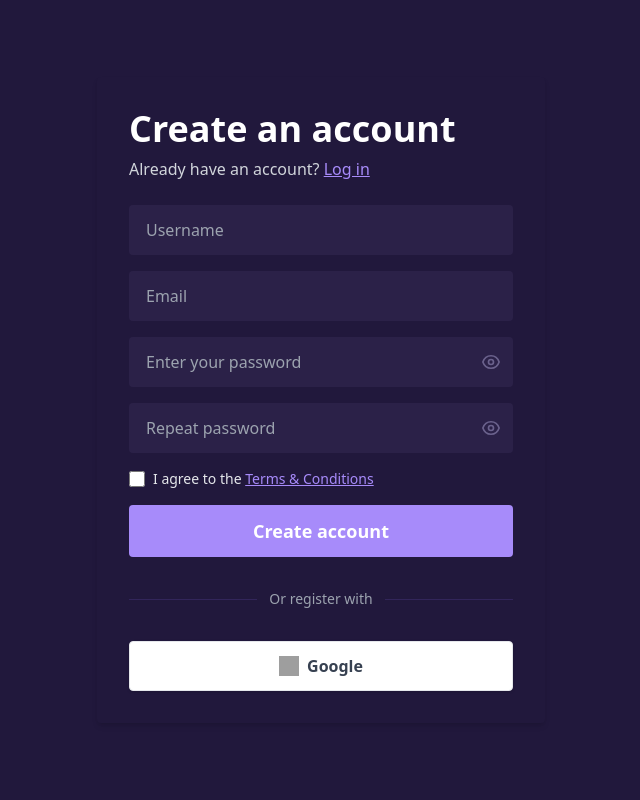
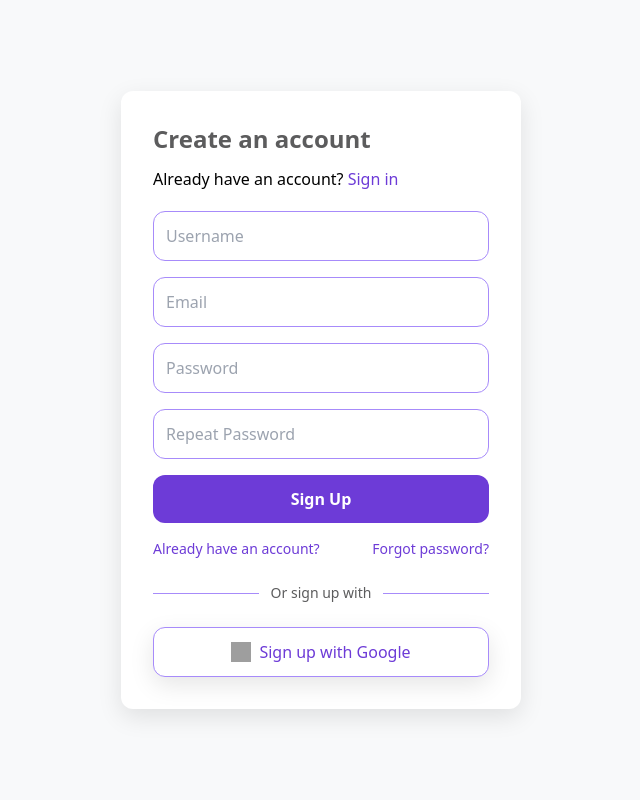
Before and after one commit to Somaiya-0/Social_media_web_app_-Cirqly-, a Django app: page /accounts/signup/ in a window 1280 px wide. Shown: the whole page, without its empty margins (319-959 px from the left). Run offline with Django 5.2, Linux system fonts and the light colour scheme; some libraries are stand-ins or nearby versions; grey boxes are pictures that could not be loaded.

Commit message:
modified to light theme

```diff
--- a/authy/templates/account/signup.html
+++ b/authy/templates/account/signup.html
@@ -2,99 +2,144 @@
 {% load i18n %}
 {% load socialaccount %}
 {% block content %}
-<div class="min-h-screen flex items-center justify-center bg-[#21183c]">
-  <div class="w-full max-w-md bg-[#21183c] rounded shadow-md p-8">
-    <h2 class="text-4xl font-bold mb-2 text-white text-left">Create an account</h2>
-    <div class="mb-6 text-gray-300 text-left">
+
+<style>
+:root {
+  --primary-color: #6d3bd7;
+  --primary-hover: #362fc9;
+  --secondary-color: #a78bfa;
+  --text-color: #5c5c5d;
+  --light-bg: #f8f9fa;
+  --card-bg: #ffffff;
+  --border-radius: 12px;
+  --shadow: 0 8px 24px rgba(0,0,0,0.1);
+  --transition: all 0.3s ease;
+}
+
+.signup-page {
+  background: var(--light-bg);
+}
+
+.signup-card {
+  background: var(--card-bg);
+  border-radius: var(--border-radius);
+  box-shadow: var(--shadow);
+  padding: 2rem;
+  max-width: 400px;
+  width: 100%;
+}
+
+.signup-card h2 {
+  color: var(--text-color);
+}
+
+.signup-card input {
+  border: 1px solid var(--secondary-color);
+  border-radius: var(--border-radius);
+  color: var(--text-color);
+  padding: 0.75rem;
+  width: 100%;
+  transition: var(--transition);
+  background: #fff;
+}
+
+.signup-card input:focus {
+  outline: none;
+  border-color: var(--primary-color);
+  box-shadow: 0 0 0 2px rgba(109,59,215,0.2);
+}
+
+.signup-card button.signup-btn {
+  background: var(--primary-color);
+  color: white;
+  border-radius: var(--border-radius);
+  padding: 0.75rem;
+  width: 100%;
+  font-weight: 600;
+  transition: var(--transition);
+  cursor: pointer;
+}
+
+.signup-card button.signup-btn:hover {
+  background: var(--primary-hover);
+}
+
+.signup-card a {
+  color: var(--primary-color);
+  transition: var(--transition);
+}
+
+.social-signup-btn {
+  display: flex;
+  align-items: center;
+  justify-content: center;
+  gap: 0.5rem;
+  padding: 0.75rem;
+  border-radius: var(--border-radius);
+  border: 1px solid var(--secondary-color);
+  background: var(--card-bg);
+  color: var(--text-color);
+  box-shadow: var(--shadow);
+  transition: var(--transition);
+  font-weight: 500;
+  text-decoration: none;
+}
+</style>
+
+<div class="min-h-screen flex items-center justify-center signup-page">
+  <div class="signup-card">
+    <h2 class="text-2xl font-bold mb-3">Create an account</h2>
+    <div class="mb-5">
       Already have an account?
-      <a href="{% url 'account_login' %}" class="text-[#a78bfa] underline hover:text-white">Log in</a>
+      <a href="{% url 'account_login' %}">Sign in</a>
     </div>
+
     <form method="post" action="{% url 'account_signup' %}" class="space-y-4">
       {% csrf_token %}
       {{ form.non_field_errors }}
-      <div class="flex space-x-3">
-        <div class="w-full">
-          <label class="sr-only" for="id_username">{% trans "Username" %}</label>
-          <input class="w-full px-4 py-3 rounded bg-[#2b2148] text-white placeholder-gray-400 border border-transparent focus:outline-none focus:ring-2 focus:ring-[#a78bfa] transition" type="text" name="username" id="id_username" placeholder="Username" required value="{{ form.username.value|default_if_none:'' }}">
-          {% if form.username.errors %}
-            <span class="text-sm text-red-400">{{ form.username.errors|striptags }}</span>
-          {% endif %}
-        </div>
+
+      <div>
+        <input type="text" name="username" placeholder="Username" required value="{{ form.username.value|default_if_none:'' }}">
+        {{ form.username.errors }}
       </div>
+
       <div>
-        <label class="sr-only" for="id_email">{% trans "Email" %}</label>
-        <input class="w-full px-4 py-3 rounded bg-[#2b2148] text-white placeholder-gray-400 border border-transparent focus:outline-none focus:ring-2 focus:ring-[#a78bfa] transition" type="email" name="email" id="id_email" placeholder="Email" required value="{{ form.email.value|default_if_none:'' }}">
-        {% if form.email.errors %}
-          <span class="text-sm text-red-400">{{ form.email.errors|striptags }}</span>
-        {% endif %}
+        <input type="email" name="email" placeholder="Email" required value="{{ form.email.value|default_if_none:'' }}">
+        {{ form.email.errors }}
       </div>
+
       <div>
-        <label class="sr-only" for="id_password1">{% trans "Password" %}</label>
-        <div class="relative">
-          <input class="w-full px-4 py-3 rounded bg-[#2b2148] text-white placeholder-gray-400 border border-transparent focus:outline-none focus:ring-2 focus:ring-[#a78bfa] transition pr-10" type="password" name="password1" id="id_password1" placeholder="Enter your password" required>
-          <button type="button" tabindex="-1" class="absolute inset-y-0 right-0 flex items-center px-3 text-[#6b628d] focus:outline-none" onclick="togglePassword('id_password1', this)">
-            <svg id="eye_id_password1" xmlns="http://www.w3.org/2000/svg" class="h-5 w-5" fill="none" viewBox="0 0 24 24" stroke="currentColor">
-              <path id="eye_open_id_password1" stroke-linecap="round" stroke-linejoin="round" stroke-width="2" d="M2.25 12C3.75 7.5 7.5 4.5 12 4.5s8.25 3 9.75 7.5c-1.5 4.5-5.25 7.5-9.75 7.5s-8.25-3-9.75-7.5z" />
-              <circle id="eye_pupil_id_password1" cx="12" cy="12" r="3" stroke="currentColor" stroke-width="2" fill="none"/>
-            </svg>
-          </button>
-          {% if form.password1.errors %}
-            <span class="text-sm text-red-400">{{ form.password1.errors|striptags }}</span>
-          {% endif %}
-        </div>
+        <input type="password" name="password1" placeholder="Password" required>
+        {{ form.password1.errors }}
       </div>
+
       <div>
-        <label class="sr-only" for="id_password2">{% trans "Password (again)" %}</label>
-        <div class="relative">
-          <input class="w-full px-4 py-3 rounded bg-[#2b2148] text-white placeholder-gray-400 border border-transparent focus:outline-none focus:ring-2 focus:ring-[#a78bfa] transition pr-10" type="password" name="password2" id="id_password2" placeholder="Repeat password" required>
-          <button type="button" tabindex="-1" class="absolute inset-y-0 right-0 flex items-center px-3 text-[#6b628d] focus:outline-none" onclick="togglePassword('id_password2', this)">
-            <svg id="eye_id_password2" xmlns="http://www.w3.org/2000/svg" class="h-5 w-5" fill="none" viewBox="0 0 24 24" stroke="currentColor">
-              <path id="eye_open_id_password2" stroke-linecap="round" stroke-linejoin="round" stroke-width="2" d="M2.25 12C3.75 7.5 7.5 4.5 12 4.5s8.25 3 9.75 7.5c-1.5 4.5-5.25 7.5-9.75 7.5s-8.25-3-9.75-7.5z" />
-              <circle id="eye_pupil_id_password2" cx="12" cy="12" r="3" stroke="currentColor" stroke-width="2" fill="none"/>
-            </svg>
-          </button>
-          {% if form.password2.errors %}
-            <span class="text-sm text-red-400">{{ form.password2.errors|striptags }}</span>
-          {% endif %}
-        </div>
+        <input type="password" name="password2" placeholder="Repeat Password" required>
+        {{ form.password2.errors }}
       </div>
-      <div class="flex items-center mb-2">
-        <input type="checkbox" id="terms" name="terms" class="form-checkbox h-4 w-4 text-[#a78bfa] rounded bg-[#2b2148] border-[#6b628d]" required>
-        <label for="terms" class="ml-2 text-sm text-gray-200">
-          I agree to the
-          <a href="#" class="text-[#a78bfa] underline hover:text-white">Terms & Conditions</a>
-        </label>
-      </div>
-      <button type="submit" class="w-full bg-[#a78bfa] text-white px-4 py-3 rounded font-semibold hover:bg-[#8b5cf6] transition text-lg">Create account</button>
+
+      <button type="submit" class="signup-btn">Sign Up</button>
     </form>
-    <div class="flex items-center my-8">
-      <div class="flex-grow border-t border-[#32255a]"></div>
-      <span class="px-3 text-gray-400 text-sm">Or register with</span>
-      <div class="flex-grow border-t border-[#32255a]"></div>
+
+    <div class="mt-4 flex justify-between text-sm">
+      <a href="{% url 'account_login' %}">Already have an account?</a>
+      <a href="{% url 'account_reset_password' %}">Forgot password?</a>
     </div>
-    <div class="flex space-x-4">
-      <a href="{% provider_login_url 'google' %}" class="flex-1 flex items-center justify-center space-x-2 bg-white text-gray-700 px-4 py-3 rounded hover:bg-gray-100 transition font-semibold border border-gray-200 shadow">
+
+    <div class="flex items-center my-6">
+      <div class="flex-grow border-t" style="border-color: var(--secondary-color);"></div>
+      <span class="px-3 text-sm" style="color: var(--text-color);">Or sign up with</span>
+      <div class="flex-grow border-t" style="border-color: var(--secondary-color);"></div>
+    </div>
+
+    <div class="flex flex-col gap-3">
+      <a href="{% provider_login_url 'google' %}" class="social-signup-btn">
         <img src="https://www.svgrepo.com/show/475656/google-color.svg" alt="Google" class="w-5 h-5">
-        <span>Google</span>
+        <span>Sign up with Google</span>
       </a>
     </div>
+
   </div>
 </div>
-<script>
-function togglePassword(fieldId, btn) {
-  const input = document.getElementById(fieldId);
-  const eye = btn.querySelector('svg');
-  if (input.type === 'password') {
-    input.type = 'text';
-    // eye open style
-    eye.innerHTML = `<path stroke-linecap="round" stroke-linejoin="round" stroke-width="2" d="M2.25 12C3.75 7.5 7.5 4.5 12 4.5s8.25 3 9.75 7.5c-1.5 4.5-5.25 7.5-9.75 7.5s-8.25-3-9.75-7.5z" />
-    <circle cx="12" cy="12" r="3" stroke="currentColor" stroke-width="2" fill="none"/>`;
-  } else {
-    input.type = 'password';
-    // eye closed style
-    eye.innerHTML = `<path stroke-linecap="round" stroke-linejoin="round" stroke-width="2" d="M3 3l18 18M2.25 12C3.75 7.5 7.5 4.5 12 4.5c1.66 0 3.22.34 4.61.95M19.07 16.07A9.96 9.96 0 0 1 12 19.5c-4.5 0-8.25-3-9.75-7.5a9.982 9.982 0 0 1 4.5-5.5m6.02-2.37A9.96 9.96 0 0 1 21.75 12c-.49 1.47-1.29 2.85-2.33 4.07" />
-    <circle cx="12" cy="12" r="3" stroke="currentColor" stroke-width="2" fill="none"/>`;
-  }
-}
-</script>
+
 {% endblock %}
--- a/authy/templates/authy/notifications.html
+++ b/authy/templates/authy/notifications.html
@@ -140,6 +140,10 @@
     white-space: nowrap;
     overflow: hidden;
     text-overflow: ellipsis;
+  }
+  .sidebar-bottom {
+    margin-bottom: 30px;
+    margin-top: auto; /* push it to the bottom */
   }
 
   .btn-logout {
```
Also changed, not shown: authy/templates/account/login.html (+119 -53 lines).
